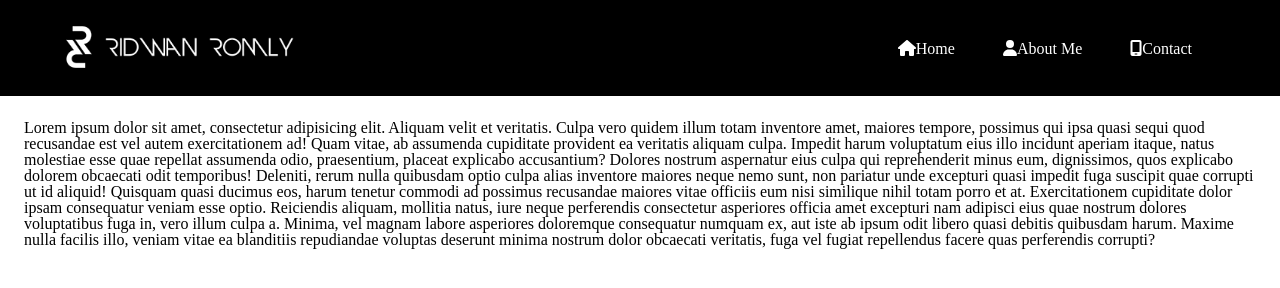
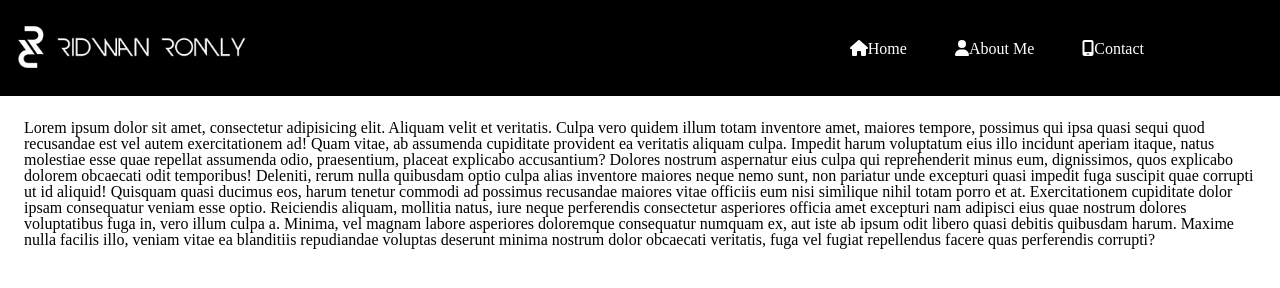
Before and after one commit to ridwanromly/ridwanromly.github.io, a plain HTML site: page index.html in a window 1280 px wide. Shown: the top 288 px of the page. Drawn offline with Linux system fonts and the light colour scheme.

Commit message:
Update Home.css

```diff
--- a/css/Home.css
+++ b/css/Home.css
@@ -68,7 +68,7 @@ header {
 
 .header-box {
     width: 90%;
-	margin: 4rem;
+	margin: 1rem;
 	display: flex;
 	justify-content: space-between;
 	align-items: center;
```
